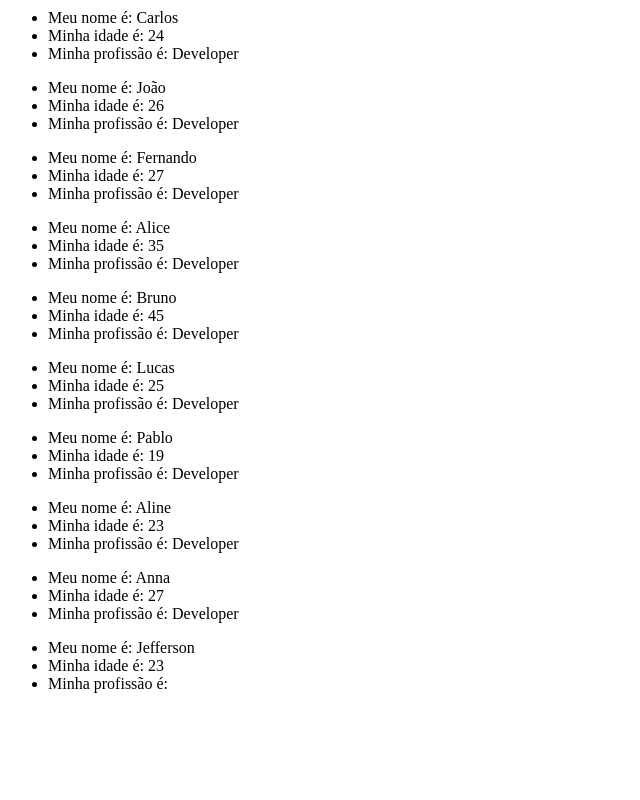
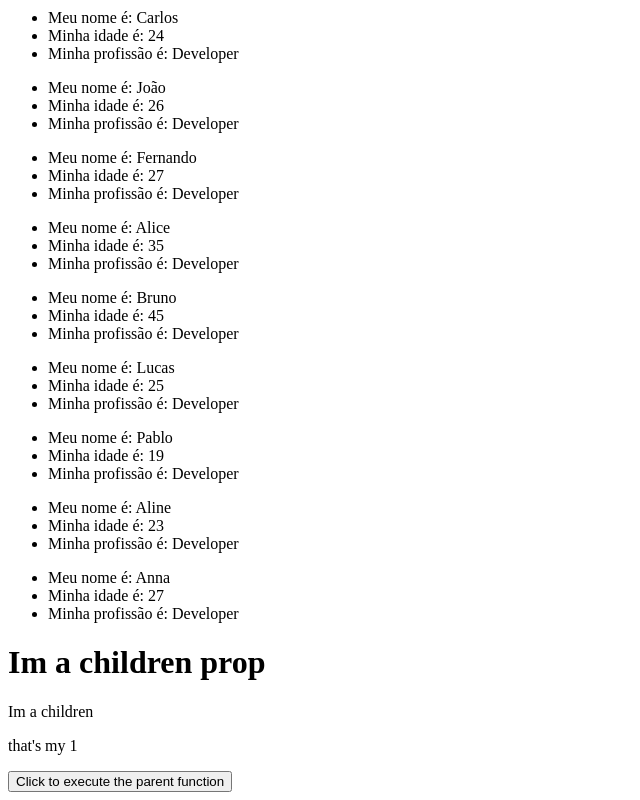
Before and after one commit to ijefin/react-ts, a React (Vite) app: page / in a window 1280 px wide. Shown: the part 1429-2229 px from the top of the page, without its empty margins (0-640 px from the left). Before the commit the page ends 2138 px from the top, so only its background shows below. Built offline with nearby package versions, Linux system fonts and the light colour scheme.

Commit message:
component loop + props

```diff
--- a/src/App.jsx
+++ b/src/App.jsx
@@ -3,6 +3,8 @@ import { ManageData } from "./components/ManageData";
 import ManageListData from "./components/ManageListData";
 import { ConditionalRender } from "./components/ConditionalRender";
 import { PropsDestructuring } from "./components/PropsDestructuring";
+import { Container } from "./components/Container";
+import { FunctionByChild } from "./components/FunctionByChild";
 
 export const App = () => {
   const data = [
@@ -18,6 +20,10 @@ export const App = () => {
     { nome: "Aline", idade: 23, profissao: "Developer" },
     { nome: "Anna", idade: 27, profissao: "Developer" },
   ];
+
+  const showLog = () => {
+    console.log("Im showing myself!");
+  };
 
   return (
     <>
@@ -35,7 +41,10 @@ export const App = () => {
           profissao={item.profissao}
         />
       ))}
-      <PropsDestructuring nome="Jefferson" idade={23} cpf="11291152423" />
+      <Container value={1}>
+        <p>Im a children</p>
+      </Container>
+      <FunctionByChild parentFunction={showLog} />
     </>
   );
 };
--- /dev/null
+++ b/src/components/Container.jsx
@@ -0,0 +1,11 @@
+import React from "react";
+
+export const Container = ({ children, value }) => {
+  return (
+    <>
+      <h1>Im a children prop</h1>
+      {children}
+      <p>that's my {value}</p>
+    </>
+  );
+};
--- /dev/null
+++ b/src/components/FunctionByChild.jsx
@@ -0,0 +1,11 @@
+import React from "react";
+
+export const FunctionByChild = ({ parentFunction }) => {
+  return (
+    <>
+      <button onClick={parentFunction}>
+        Click to execute the parent function
+      </button>
+    </>
+  );
+};
```
